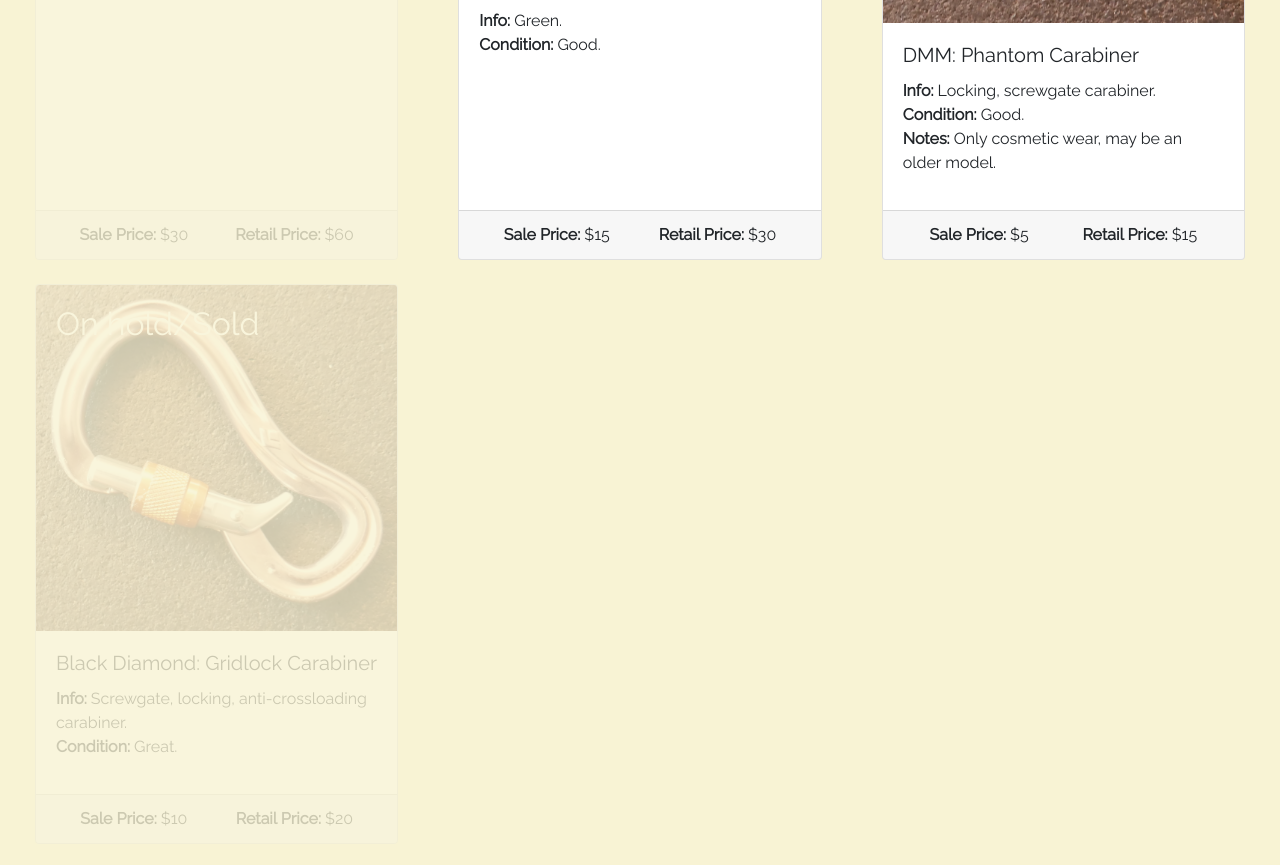
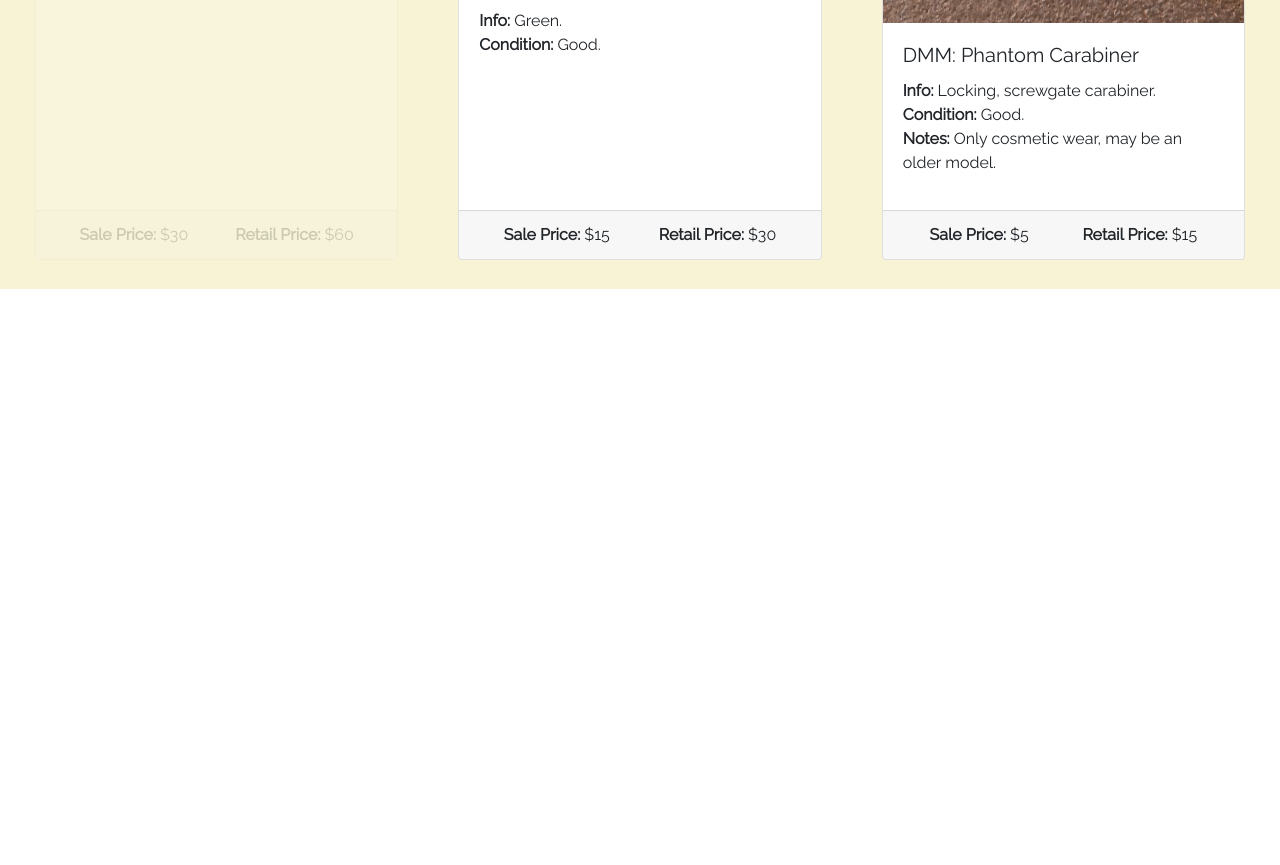
Before and after one commit to cisaacstern/climbing-gear-sale, a plain HTML site: page generalClimbing.html in a window 1280 px wide. Shown: the part 1189-2054 px from the top of the page. After the commit the page ends 1478 px from the top, so only its background shows below. Drawn offline with nearby package versions, Linux system fonts and the light colour scheme.

Commit message:
Update generalClimbing.html

```diff
--- a/generalClimbing.html
+++ b/generalClimbing.html
@@ -134,23 +134,6 @@
           </div>
         </div>
 
-        <div class="col mb-4">
-          <div class="card h-100" style="opacity: .2">
-            <img src="imgs/bdGridlock.jpeg" class="card-img-top">
-            <div class="card-img-overlay">
-              <h2 class="card-title" style="color:white">On hold/Sold</h5>
-            </div>
-            <div class="card-body">
-              <h5 class="card-title">Black Diamond: Gridlock Carabiner</h5>
-              <p class="card-text"><span>Info:</span> Screwgate, locking, anti-crossloading carabiner. <br> <span>Condition:</span> Great.</p>
-            </div>
-            <div class="card-footer d-flex justify-content-around">
-              <div> <span>Sale Price:</span> $10 </div>
-              <div> <span>Retail Price:</span> $20 </div>
-            </div>
-          </div>
-        </div>
-
       </div>
       </div>
   </div>
```
